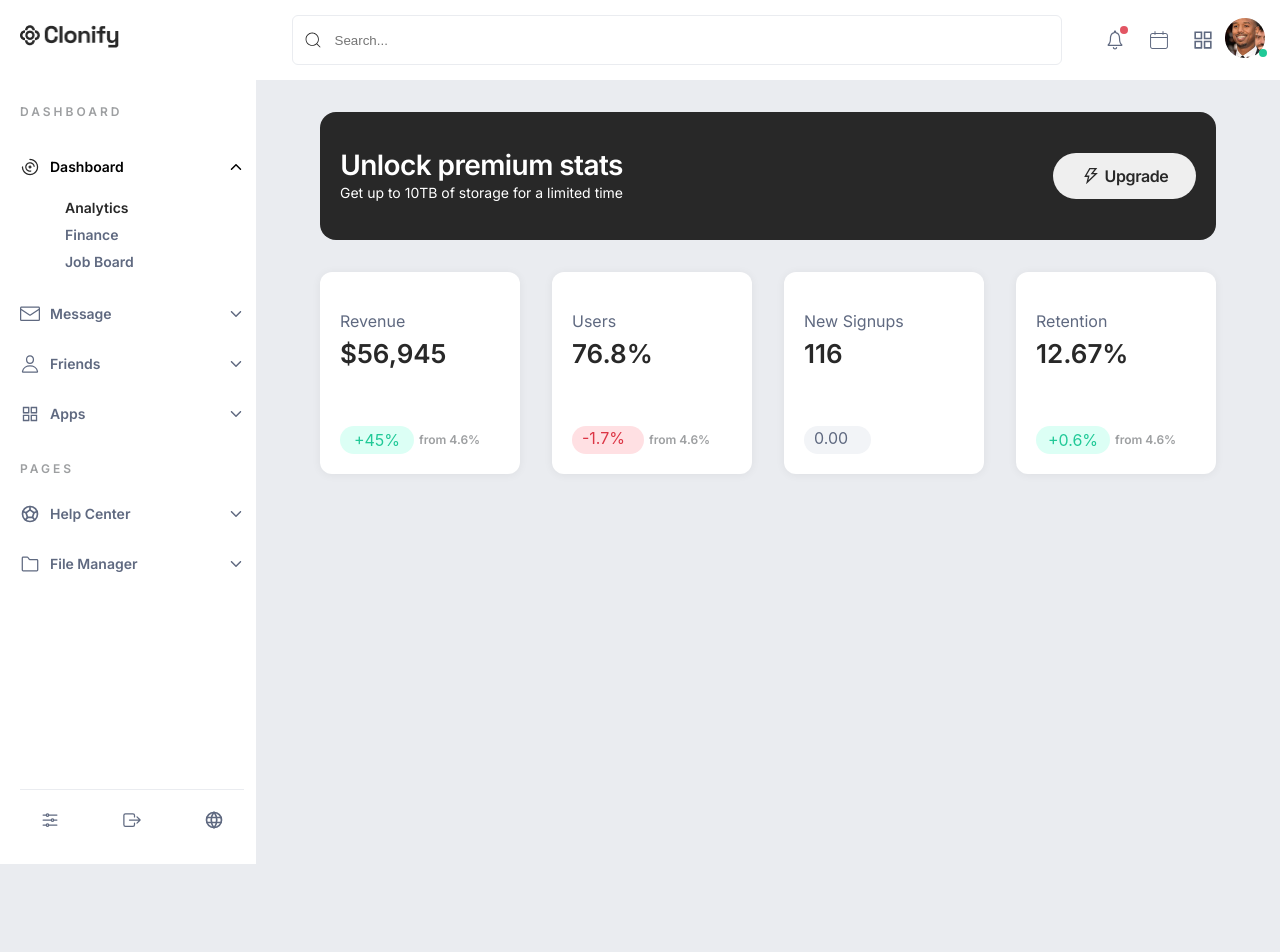
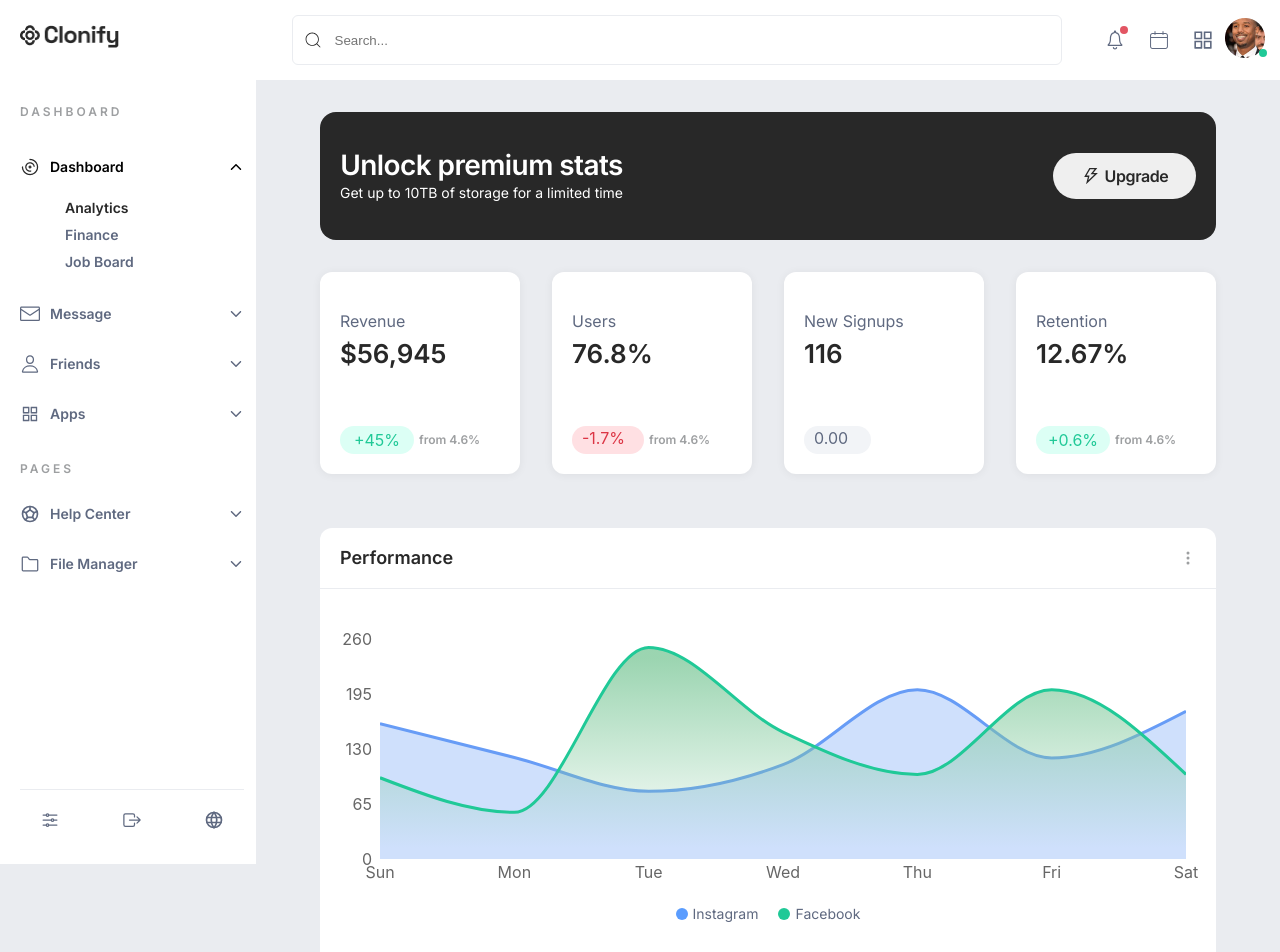
Before and after one commit to Yash0125/clonify, a React (Create React App) app: page / in a window 1280 px wide. Shown: the top 952 px of the page. Built offline with nearby package versions, Linux system fonts and the light colour scheme.

Commit message:
feat : Performance added

```diff
--- a/package.json
+++ b/package.json
@@ -10,6 +10,7 @@
     "react-dom": "^18.2.0",
     "react-icons": "^5.0.1",
     "react-scripts": "5.0.1",
+    "recharts": "^2.12.3",
     "web-vitals": "^2.1.4"
   },
   "scripts": {
--- a/src/components/BodyContent/BodyContent.css
+++ b/src/components/BodyContent/BodyContent.css
@@ -1,6 +1,6 @@
 .bodycontent-container {
   width: 80vw;
-  height: 200vh;
+  height: 300vh;
 }
 
 @media screen and (max-width: 767px) {
--- a/src/components/BodyContent/BodyContent.jsx
+++ b/src/components/BodyContent/BodyContent.jsx
@@ -3,13 +3,59 @@ import './BodyContent.css'
 import Header from '../Header/Header';
 import HeroSection from '../HeroSection/HeroSection';
 import AnalyticsCard from '../AnalyticsCard/AnalyticsCard';
+import Performance from '../Performance/Performance';
 
 const BodyContent = () => {
+  const data = [
+    {
+      "name": "Sun",
+      "uv": 160,
+      "pv": 96,
+      "amt": 96
+    },
+    {
+      "name": "Mon",
+      "uv": 120,
+      "pv": 55.2,
+      "amt": 88
+    },
+    {
+      "name": "Tue",
+      "uv": 80,
+      "pv": 250,
+      "amt": 72
+    },
+    {
+      "name": "Wed",
+      "uv": 111.6,
+      "pv": 150,
+      "amt": 64
+    },
+    {
+      "name": "Thu",
+      "uv": 200,
+      "pv": 100,
+      "amt": 69.24
+    },
+    {
+      "name": "Fri",
+      "uv": 119.5,
+      "pv": 200,
+      "amt": 80
+    },
+    {
+      "name": "Sat",
+      "uv": 174.5,
+      "pv": 100,
+      "amt": 84
+    }
+  ];
   return (
     <div className='bodycontent-container'>
       <Header/>
       <HeroSection/>
       <AnalyticsCard/>
+      <Performance data={data}/>
     </div>
   )
 }
--- /dev/null
+++ b/src/components/Performance/Performance.css
@@ -0,0 +1,80 @@
+@import url("https://fonts.googleapis.com/css2?family=Inter:wght@100..900&display=swap");
+
+.performance-container {
+  width: 70vw;
+  height: 458px;
+  margin: 2rem auto 2rem auto;
+  background-color: #ffffff;
+  border-radius: 12px;
+}
+
+.performance-top-container {
+  display: flex;
+  justify-content: space-between;
+  padding-left: 20px;
+  padding-right: 20px;
+  align-items: center;
+  border-bottom: 1px solid #eaecf0;
+}
+.performance-title {
+  font-family: "Inter", sans-serif;
+  font-weight: 600;
+  font-size: 18px;
+  line-height: 30px;
+  color: #282828;
+}
+
+.performance-icon {
+  color: #9d9fa1;
+}
+.data-descr-container {
+  display: flex;
+  flex-direction: row;
+  align-items: center;
+  justify-content: center;
+}
+.insta-color {
+  height: 12px;
+  width: 12px;
+  background-color: #5a9cfe;
+  margin-right: 5px;
+  border-radius: 6px;
+}
+.facebook-color {
+  height: 12px;
+  width: 12px;
+  background-color: #20c997;
+  margin-right: 5px;
+  border-radius: 6px;
+}
+
+.instagram-container {
+  display: flex;
+  align-items: center;
+  flex-direction: row;
+}
+
+.facebook-container {
+  margin-left: 20px;
+  display: flex;
+  align-items: center;
+  flex-direction: row;
+}
+
+.insta-name {
+  font-family: "Inter", sans-serif;
+  font-weight: 400;
+  font-size: 14px;
+  line-height: 22px;
+  color: #5f6980;
+}
+@media screen and (max-width: 900px) {
+    .performance-container {
+        margin-top: 5rem;
+      }
+}
+@media screen and (max-width: 768px) {
+  .performance-container {
+    width: 95vw;
+  }
+}
--- /dev/null
+++ b/src/components/Performance/Performance.jsx
@@ -0,0 +1,55 @@
+import React from "react";
+import "./Performance.css";
+import { BsThreeDotsVertical } from "react-icons/bs";
+import {
+    AreaChart,
+    XAxis,
+    YAxis,
+    Tooltip,
+    Area,
+    ResponsiveContainer,
+  } from 'recharts';
+
+const Performance = ({data}) => {
+  return (
+    <div className="performance-container">
+      <div className="performance-top-container">
+        <h2 className="performance-title">Performance</h2>
+        <BsThreeDotsVertical className="performance-icon" />
+      </div>
+
+      <ResponsiveContainer width="100%" height={300}>
+      <AreaChart data={data} margin={{ top: 50, right: 30, left: 0, bottom: 0 }}>
+        <defs>
+          <linearGradient id="colorUv" x1="0" y1="0" x2="0" y2="1">
+            <stop offset="5%" stopColor="#8884d8" stopOpacity={0.8}/>
+            <stop offset="95%" stopColor="#8884d8" stopOpacity={0}/>
+          </linearGradient>
+          <linearGradient id="colorPv" x1="0" y1="0" x2="0" y2="1">
+            <stop offset="5%" stopColor="#82ca9d" stopOpacity={0.8}/>
+            <stop offset="95%" stopColor="#82ca9d" stopOpacity={0}/>
+          </linearGradient>
+        </defs>
+        <XAxis dataKey="name" strokeWidth={0}   />
+        <YAxis strokeWidth={0}  />
+        {/* <Tooltip /> */}
+        <Area  dot={false} type="monotone" dataKey="uv" stroke="#679CF6" strokeWidth={3} fillOpacity={1} fill="#4285F440" />
+        <Area  dot={false} type="monotone" dataKey="pv" stroke="#20C997" strokeWidth={3} fillOpacity={1} fill="url(#colorPv)" />
+      </AreaChart>
+    </ResponsiveContainer>
+
+    <div className="data-descr-container">
+        <div className="instagram-container">
+            <div className="insta-color"></div>
+            <p className="insta-name">Instagram</p>
+        </div>
+        <div className="facebook-container">
+            <div className="facebook-color"></div>
+            <p className="insta-name">Facebook</p>
+        </div>
+    </div>
+    </div>
+  );
+};
+
+export default Performance;
```
Also changed, not shown: src/components/AnalyticsCard/AnalyticsCard.css (+0 -11 lines), 1 other file (tests, documents, lock files or other folders).
